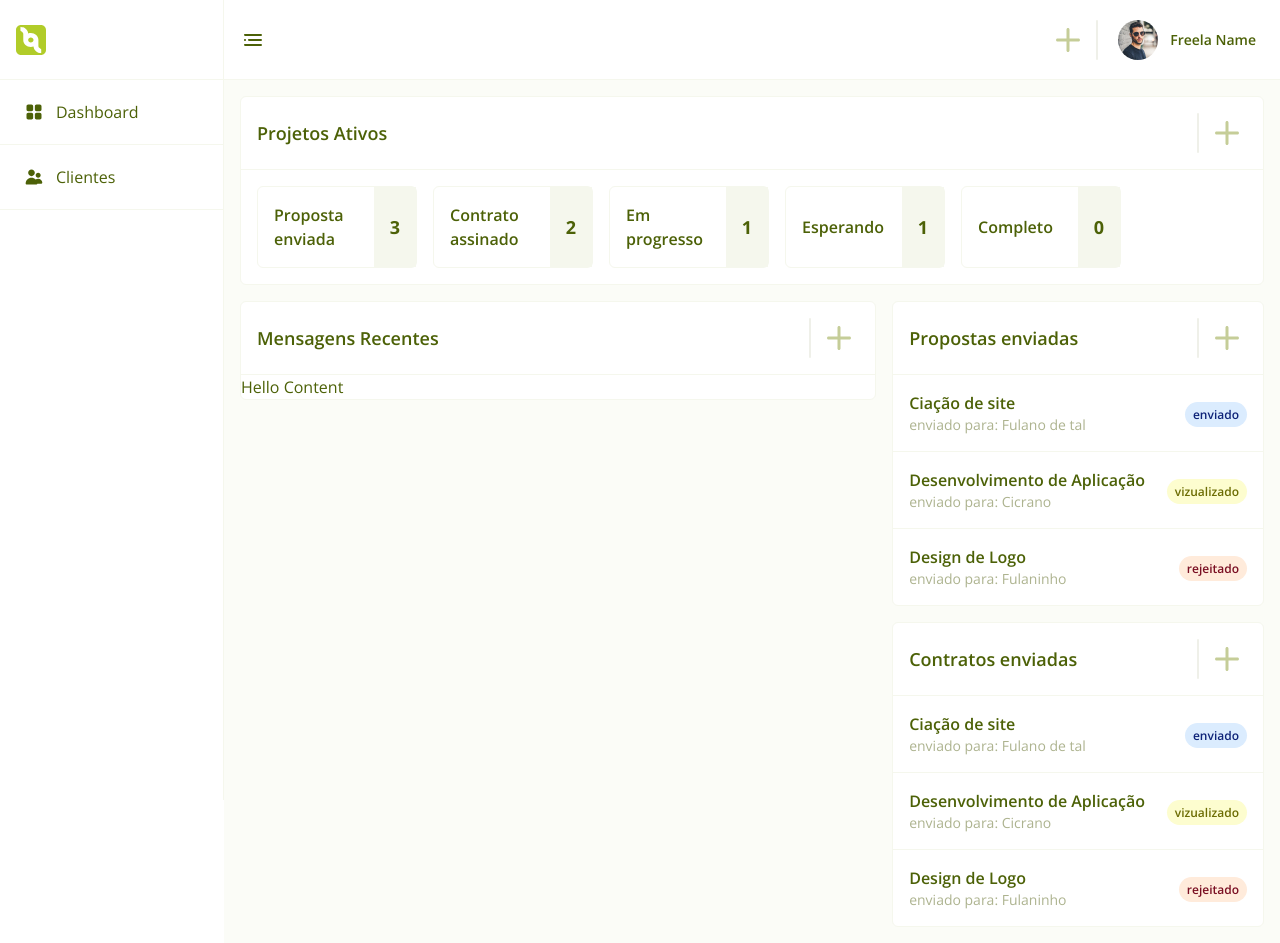
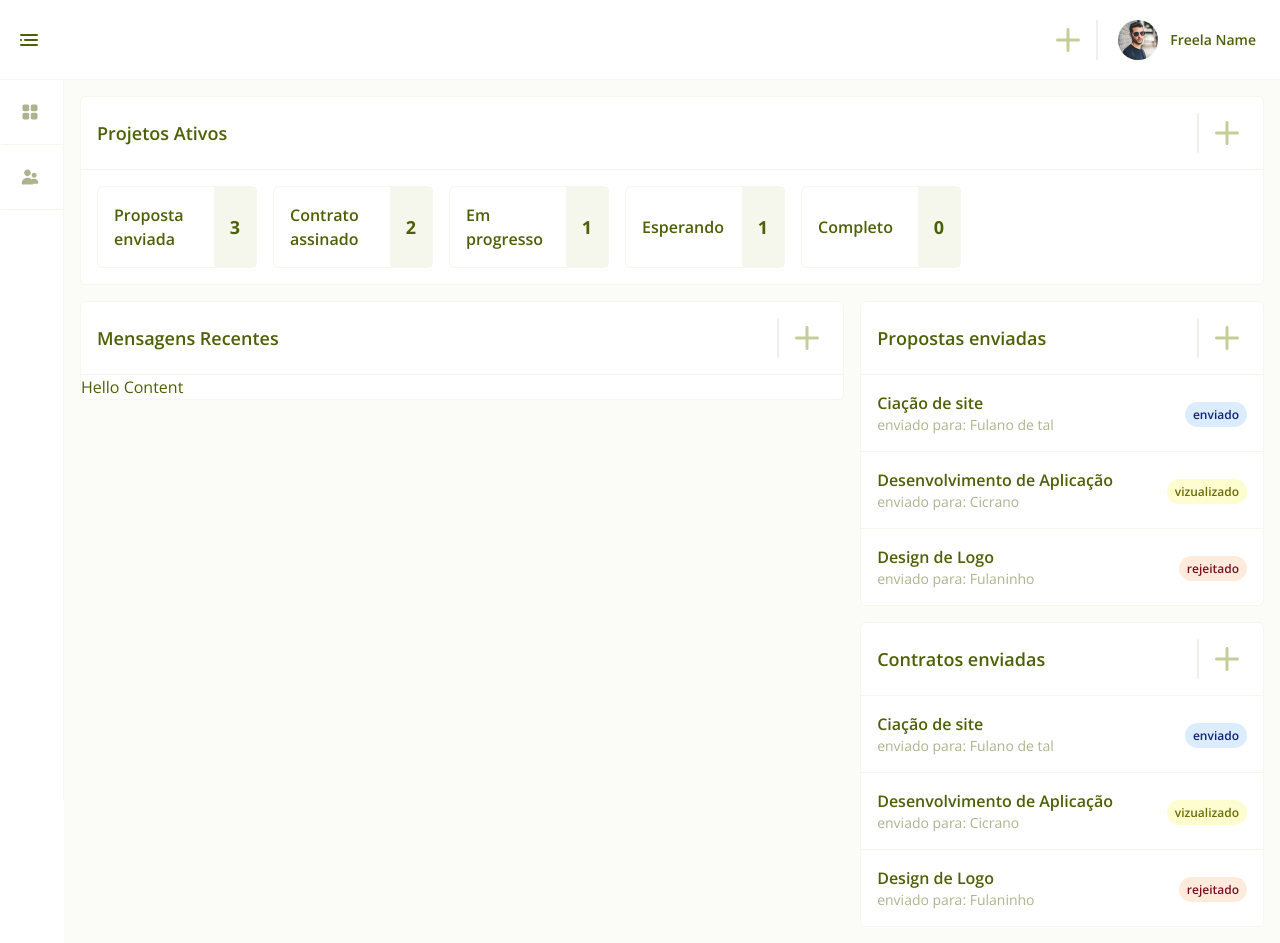
Before and after one commit to leonardokegel/flowly, an Angular app: page /dashboard in a window 1280 px wide. Built offline with nearby package versions, Linux system fonts and the light colour scheme.

Commit message:
sidebar collapsed and hover states

```diff
--- a/src/app/pages/dashboard/dashboard.component.html
+++ b/src/app/pages/dashboard/dashboard.component.html
@@ -1,9 +1,6 @@
-<app-sidebar> </app-sidebar>
-
-<div class="sm:ml-56 h-full">
+<app-sidebar (hovered)="onHovered($event)"> </app-sidebar>
 <app-navbar> </app-navbar>
-  <div class="bg-basic-200 min-h-full flex flex-wrap gap-4 content-start p-4">
-
+<div class="ml-16 bg-basic-200 min-h-full flex flex-wrap gap-4 content-start p-4">
   <div class="flex-grow w-full">
     <app-card title="Projetos Ativos">
       <app-project-status></app-project-status>
@@ -25,4 +22,3 @@
     </app-card>
   </div>
 </div>
-</div>
--- a/src/app/pages/dashboard/dashboard.component.ts
+++ b/src/app/pages/dashboard/dashboard.component.ts
@@ -5,4 +5,10 @@ import { Component } from '@angular/core';
   templateUrl: './dashboard.component.html',
   styleUrls: ['./dashboard.component.scss'],
 })
-export class DashboardComponent {}
+export class DashboardComponent {
+  sidebarHovered = false;
+
+  onHovered(hovered: boolean) {
+    this.sidebarHovered = hovered;
+  }
+}
--- a/src/app/shared/components/sidebar-link/sidebar-link.component.html
+++ b/src/app/shared/components/sidebar-link/sidebar-link.component.html
@@ -1,15 +1,27 @@
 <ng-container [ngSwitch]="currentLink">
-  <div *ngSwitchCase="'DEFAULT'" class="border-b border-basic-300 pl-6">
-    <a [href]="sidebarLink.url" class="h-16 flex items-center rounded-lg">
-      <app-icon-sidebar [iconType]="sidebarLink.icon"></app-icon-sidebar>
-      <span class="flex-1 ml-3 whitespace-nowrap">{{ sidebarLink.label }}</span>
+  <div
+    *ngSwitchCase="'DEFAULT'"
+    class="group border-b border-b-basic-300 border-l-4 border-l-transparent hover:border-l-primary-500 bg-basic-100 hover:bg-basic-300 text-txt-default hover:text-txt-accent transition-all"
+  >
+    <a [href]="sidebarLink.url" class="h-16 flex items-center pl-4">
+      <app-icon-sidebar [iconType]="sidebarLink.icon" class="text-basic-600 group-hover:text-txt-accent"></app-icon-sidebar>
+      <span
+        class="flex-1 ml-3 whitespace-nowrap"
+        [ngClass]="sidebarHovered? 'block': 'hidden'"
+      >{{ sidebarLink.label }}</span>
     </a>
   </div>
-  <div *ngSwitchCase="'CURRENT'" class="border-b border-basic-300 pl-6 bg-basic-300 text-txt-accent">
-    <div class="fixed left-0 border-l-4 border-l-primary-500 h-16"></div>
-    <a [href]="sidebarLink.url" class="h-16 flex items-center">
-      <app-icon-sidebar [iconType]="sidebarLink.icon"></app-icon-sidebar>
-      <span class="ml-3">{{ sidebarLink.label }}</span>
+
+  <div
+    *ngSwitchCase="'CURRENT'"
+    class="border-b border-b-basic-300 border-l-4 border-l-primary-500 bg-basic-300 text-txt-accent"
+  >
+    <a [href]="sidebarLink.url" class="h-16 flex items-center pl-4">
+      <app-icon-sidebar [iconType]="sidebarLink.icon" class="text-txt-accent"></app-icon-sidebar>
+      <span
+        class="flex-1 ml-3 whitespace-nowrap"
+        [ngClass]="sidebarHovered? 'block': 'hidden'"
+      >{{ sidebarLink.label }}</span>
     </a>
   </div>
 </ng-container>
--- a/src/app/shared/components/sidebar-link/sidebar-link.component.ts
+++ b/src/app/shared/components/sidebar-link/sidebar-link.component.ts
@@ -12,4 +12,7 @@ export class SidebarLinkComponent {
 
   @Input()
   currentLink: CurrentLink = 'DEFAULT';
+
+  @Input()
+  sidebarHovered: Boolean = false;
 }
--- a/src/app/shared/components/sidebar/sidebar.component.html
+++ b/src/app/shared/components/sidebar/sidebar.component.html
@@ -1,17 +1,17 @@
 <aside
   id="logo-sidebar"
-  class="fixed top-0 left-0 z-50 w-56 h-screen transition-transform -translate-x-full bg-white border-r border-basic-300 sm:translate-x-0"
+  class="fixed top-0 left-0 z-50 w-16 hover:w-60 h-screen bg-basic-100 border-r border-basic-300 transition-all overflow-hidden"
   aria-label="Sidebar"
-  (mouseenter)="onMouseEnter()"
-  (mouseleave)="onMouseLeave()"
+  (mouseenter)="onHover()"
+  (mouseleave)="onLeave()"
 >
-  <div class="h-full pb-4 overflow-y-auto bg-white">
-    <div class="flex items-center p-4 h-20 border-b border-basic-300">
-      <app-img-flowly logoType="ICON"></app-img-flowly>
+  <div class="h-full pb-4">
+    <div class="flex flex-grow items-center p-4 h-20 border-b border-basic-300">
+      <app-img-flowly [logoType]="isHovered? 'DEFAULT': 'ICON'"></app-img-flowly>
     </div>
-    <ul class="font-medium">
+    <ul>
       <li *ngFor="let sidebarLink of sidebarLinks">
-        <app-sidebar-link [sidebarLink]="sidebarLink"></app-sidebar-link>
+        <app-sidebar-link [sidebarLink]="sidebarLink" [sidebarHovered]="isHovered"></app-sidebar-link>
       </li>
     </ul>
   </div>
--- a/src/app/shared/components/sidebar/sidebar.component.ts
+++ b/src/app/shared/components/sidebar/sidebar.component.ts
@@ -1,4 +1,4 @@
-import { Component, Input } from '@angular/core';
+import { Component, EventEmitter, Input, Output } from '@angular/core';
 import { SidebarLink } from '../sidebar-link/sidebar-link';
 
 @Component({
@@ -13,13 +13,27 @@ export class SidebarComponent {
     { label: 'Clientes', url: '/clientes', icon: 'clientes' }
   ];
 
-  mouseOver: Boolean = false;
+  @Input()
+  isOpen = false;
 
-  onMouseEnter() {
-    this.mouseOver = true
+  @Output() hovered = new EventEmitter<boolean>();
+
+  isHovered = false;
+
+  constructor() {
+    this.hovered.subscribe((hovered: boolean) => {
+      this.isHovered = hovered;
+    });
   }
 
-  onMouseLeave() {
-    this.mouseOver = false
+  onHover() {
+    this.hovered.emit(true);
+  }
+
+  onLeave() {
+    this.hovered.emit(false);
+    if (this.isOpen) {
+      this.hovered.emit(true);
+    }
   }
 }
```
Lines whose indentation alone changed are shown as unchanged.
